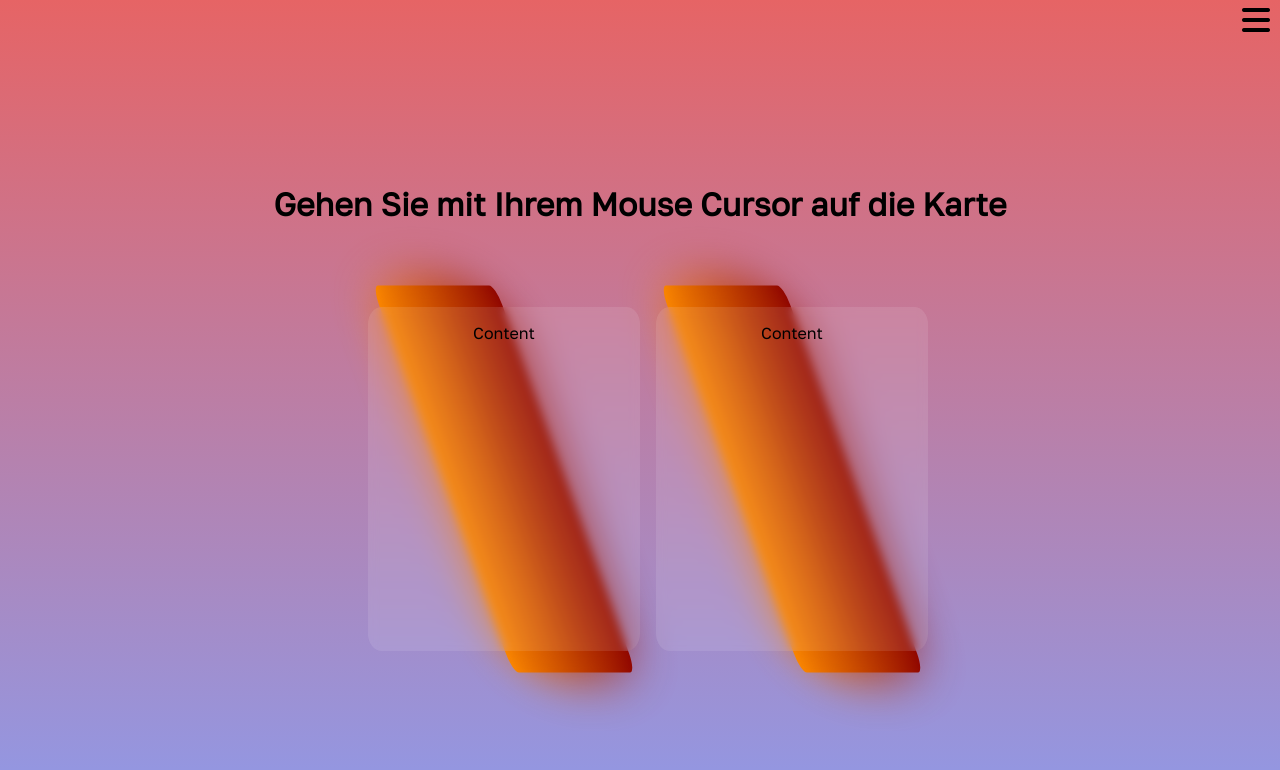
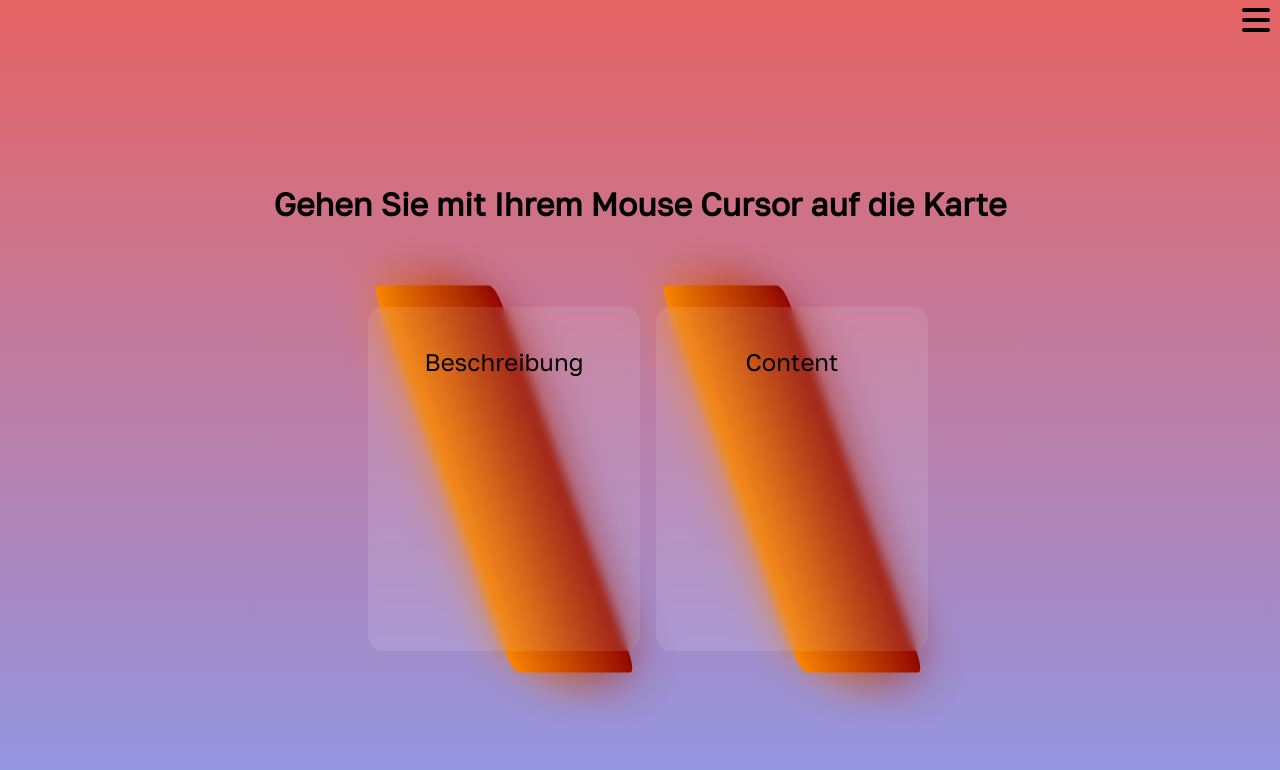
Before and after one commit to YetAnotherCoder00/YetAnotherCoder00.github.io, a SvelteKit app: page /projectmanagement in a window 1280 px wide. Shown: the top 770 px of the page. Built offline with nearby package versions, Linux system fonts and the light colour scheme.

Commit message:
projectmanagement cards
cards now work independently from each other

```diff
--- a/src/routes/presentation/+page.svelte
+++ b/src/routes/presentation/+page.svelte
@@ -1,5 +1,4 @@
 <script lang="ts">
-  import { update_await_block_branch } from "svelte/internal";
 
 
     let container: HTMLDivElement;
--- a/src/routes/projectmanagement/+page.svelte
+++ b/src/routes/projectmanagement/+page.svelte
@@ -1,24 +1,29 @@
 <script lang="ts">
 
-    let transformedcardbool: boolean = false;
+    let card1transformed: boolean = false;
+    let card2transformed: boolean = false;
 
 </script>
 
 <div>
     <h2>Gehen Sie mit Ihrem Mouse Cursor auf die Karte</h2>
     <div class="body">
-        <div class="card" class:transformedcard={transformedcardbool}>
+        <div class="card" class:transformedcard={card1transformed}>
 
         </div>
-        <div class="blurred" class:transformedcard={transformedcardbool} on:mouseenter={() => transformedcardbool = true} on:mouseout={() => {transformedcardbool = false}}>
-            Content
+        <div class="blurred" class:transformedcard={card1transformed} on:mouseenter={() => card1transformed = true} on:mouseout={() => {card1transformed = false}}>
+            <p>
+                Beschreibung
+            </p>
         </div>
 
-        <div class="card" class:transformedcard={transformedcardbool}>
+        <div class="card" class:transformedcard={card2transformed}>
 
         </div>
-        <div class="blurred" class:transformedcard={transformedcardbool} on:mouseenter={() => transformedcardbool = true} on:mouseout={() => {transformedcardbool = false}}>
-            Content
+        <div class="blurred" class:transformedcard={card2transformed} on:mouseenter={() => card2transformed = true} on:mouseout={() => {card2transformed = false}}>
+            <p>
+                Content
+            </p>
         </div>
     </div>
 </div>
@@ -28,7 +33,10 @@
 <style>
     :root {
         --skew1: 20deg;
-        --skew2: 0deg;
+    }
+
+    p {
+        font-size: 3vh;
     }
 
     .blurred {
@@ -40,7 +48,6 @@
         margin-left: -29vh;
         padding: 2vh;
         width: 30vh;
-        transform: skewY(var(--skew2));
         z-index: 2;
     }
 
@@ -96,7 +103,6 @@
 
     .blurred:hover {
         --skew1: 0deg;
-        --skew2: 0deg;
     }
 
 </style>
```
